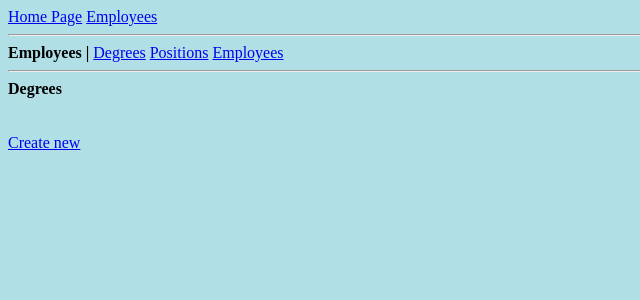
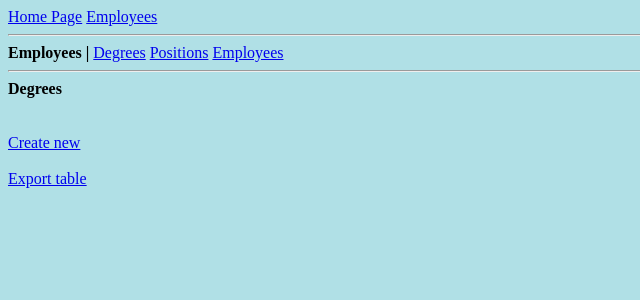
Before and after one commit to gretkierewicz/dissertation, a Django app: page /Employees/ in a window 1280 px wide. Shown: the top 300 px of the page, without its empty margins (0-640 px from the left). Run offline with Django 3.2, Linux system fonts and the light colour scheme; data that the repository does not hold is empty.

Commit message:
Employees / Implemented Export table to CSV option

```diff
--- a/Load_Planning_Project/Load_Planning_Project/templates/base.html
+++ b/Load_Planning_Project/Load_Planning_Project/templates/base.html
@@ -14,9 +14,6 @@
         table tr:nth-child(even) {
           background-color: #94C2CD;
         }
-        table tr:nth-child(odd) {
-         background-color: powderblue;
-        }
         </style>
 
     </head>
--- a/Load_Planning_Project/employees/models.py
+++ b/Load_Planning_Project/employees/models.py
@@ -34,7 +34,7 @@ class Employees(models.Model):
     abbreviation = models.CharField(max_length=5, null=True, blank=True)
     degree = models.ForeignKey(Degrees, on_delete=models.SET_NULL, null=True)
     position = models.ForeignKey(Positions, on_delete=models.SET_NULL, null=True, blank=True)
-    e_mail = models.EmailField(max_length=45)
+    e_mail = models.EmailField(max_length=45, unique=True)
     supervisor = models.ForeignKey('self', on_delete=models.SET_NULL, null=True, blank=True)
     year_of_studies = models.PositiveSmallIntegerField(null=True, blank=True)
     is_procedure_for_a_doctoral_degree_approved = models.BooleanField(default=False)
--- a/Load_Planning_Project/employees/templates/employees/index.html
+++ b/Load_Planning_Project/employees/templates/employees/index.html
@@ -12,11 +12,13 @@
             <tr>
                 {{ object.html_table_row }}
                 {% if object_id != object.id %}
-                    <td><a href="{% url 'employees:edit_record' table_name=table_name object_id=object.id %}">Edit</a></td>
+                    <td><a href="{% url 'employees:edit_record' table_name=table_name object_id=object.id %}">
+                        Edit</a></td>
                 {% else %}
-                    <td><span style="color: red;"><b>Edit</b></span></td>
+                    <td><span style="color: green;"><b>Edit</b></span></td>
                 {% endif %}
-                <td><a href="{% url 'employees:del_record' table_name=table_name object_id=object.id %}">Delete</a></td>
+                <td><a style="color: red;" href="{% url 'employees:del_record' table_name=table_name object_id=object.id %}">
+                    Delete</a></td>
             </tr>
             {% endfor %}
 
@@ -47,4 +49,6 @@
         <a href="{% url 'employees:new_record' table_name=table_name %}">Create new</a>
         <br>
     {% endif %}
+    <br>
+    <a href="{% url 'employees:export_csv' table_name=table_name %}">Export table</a>
 {% endblock %}
--- a/Load_Planning_Project/employees/urls.py
+++ b/Load_Planning_Project/employees/urls.py
@@ -9,4 +9,5 @@ urlpatterns = [
     path('<str:table_name>/new', views.new_record, name='new_record'),
     path('<str:table_name>/<int:object_id>/edit', views.edit_record, name='edit_record'),
     path('<str:table_name>/<int:object_id>/del', views.del_record, name='del_record'),
+    path('<str:table_name>/export', views.export_csv, name='export_csv'),
 ]
--- a/Load_Planning_Project/employees/views.py
+++ b/Load_Planning_Project/employees/views.py
@@ -1,6 +1,11 @@
 from .forms import DegreeForm, PositionForm, EmployeeForm
 from .models import Degrees, Positions, Employees
+
+from django.http import HttpResponse
 from django.shortcuts import render, get_object_or_404, redirect
+
+import csv
+
 
 TABLES = {
     'Degrees': {'model': Degrees, 'form': DegreeForm},
@@ -67,3 +72,15 @@ def del_record(request, table_name, object_id):
     if record:
         record.delete()
     return redirect('employees:show_table', table_name=table_name)
+
+
+def export_csv(request, table_name):
+    # Create the HttpResponse object with the appropriate CSV header.
+    response = HttpResponse(content_type='text/csv')
+    response['Content-Disposition'] = 'attachment; filename="{}"'.format(table_name + '.csv')
+
+    writer = csv.writer(response)
+    writer.writerow([field.name for field in TABLES[table_name]['model']._meta.get_fields()[1:]])
+    for obj in TABLES[table_name]['model'].objects.all():
+        writer.writerow([getattr(obj, field.name) for field in TABLES[table_name]['model']._meta.get_fields()[1:]])
+    return response
```
Also changed, not shown: README.md.
